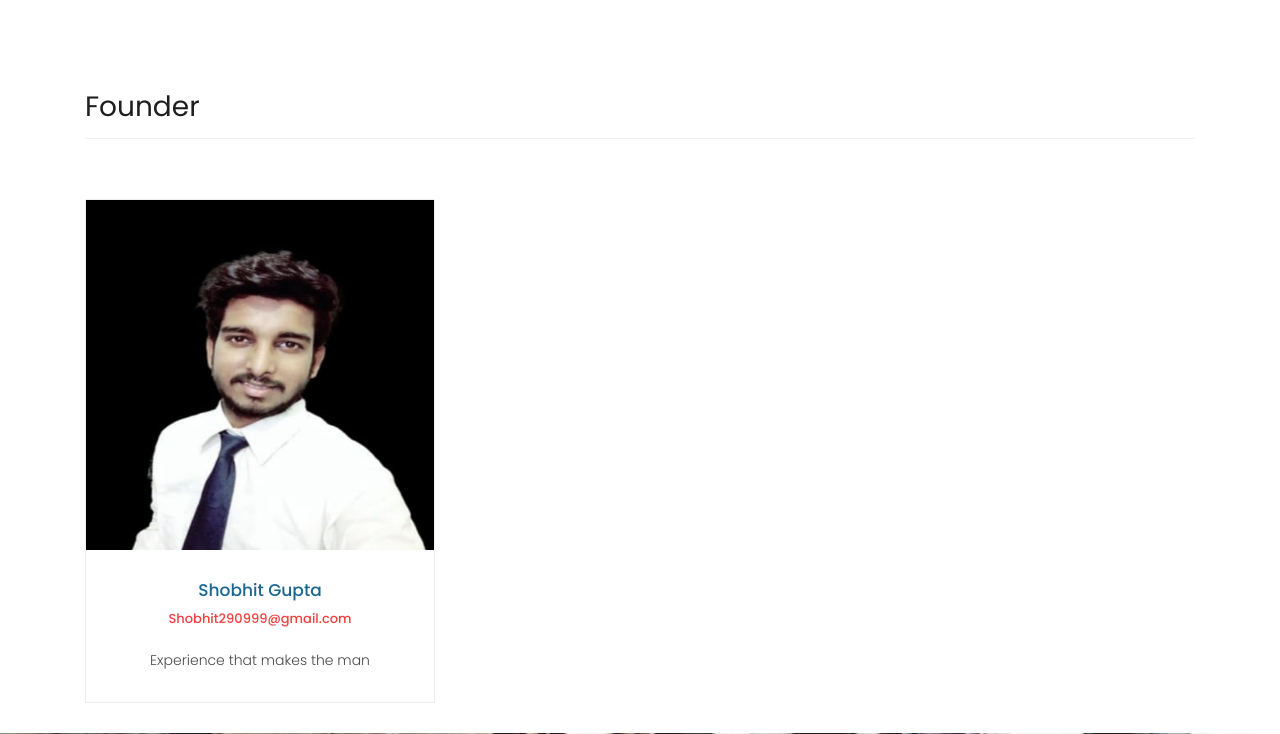
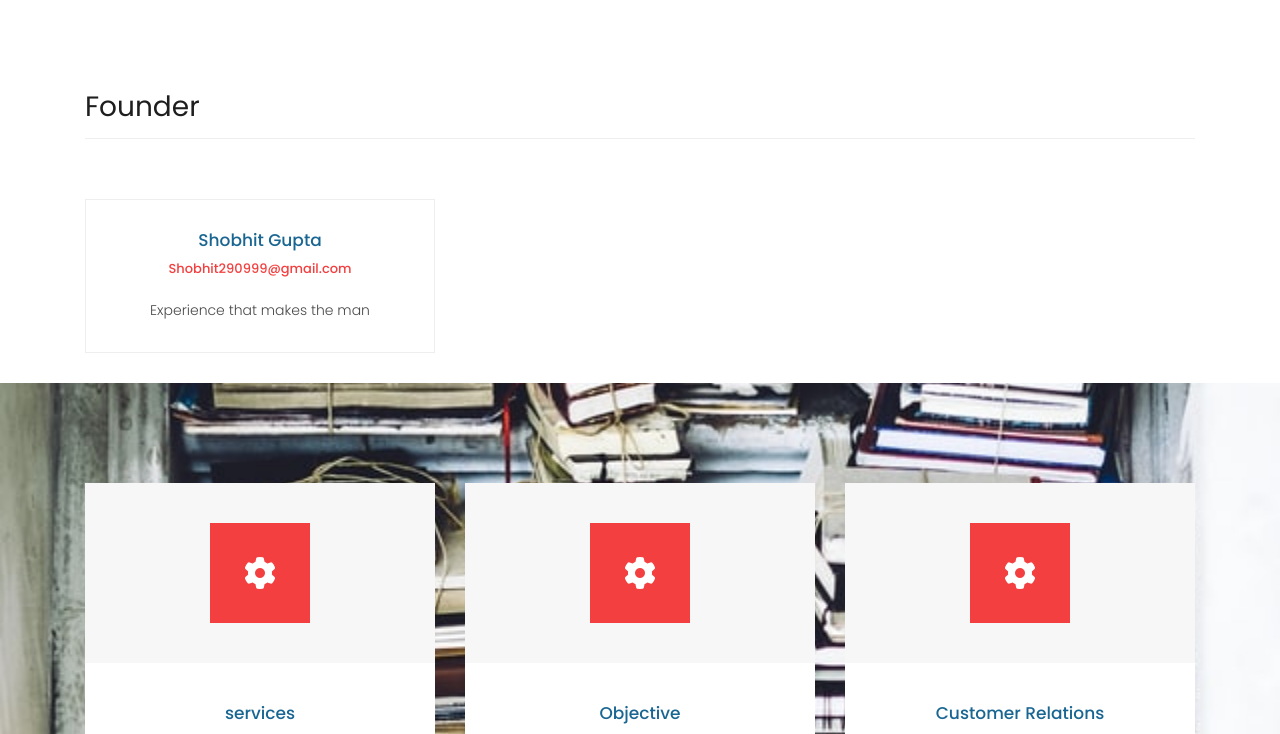
Before and after one commit to shobhit290999/blog-application, a Django app: page /user/about/ in a window 1280 px wide. Shown: the part 1100-1834 px from the top of the page. Run offline with Django 3.2, Linux system fonts and the light colour scheme; some libraries are stand-ins or nearby versions.

Commit message:
Update about.html

```diff
--- a/user/templates/about.html
+++ b/user/templates/about.html
@@ -140,7 +140,7 @@ https://templatemo.com/tm-546-sixteen-clothing
           <div class="col-md-4">
             <div class="team-member">
               <div class="thumb-container">
-                <img src="{% static 'shobhit.jpeg'%}"  style="height:350px;" alt="">
+                <!--<img src="{% static 'shobhit.jpeg'%}"  style="height:350px;" alt="">-->
                 <div class="hover-effect">
                   <div class="hover-content">
                     <ul class="social-icons">
```
